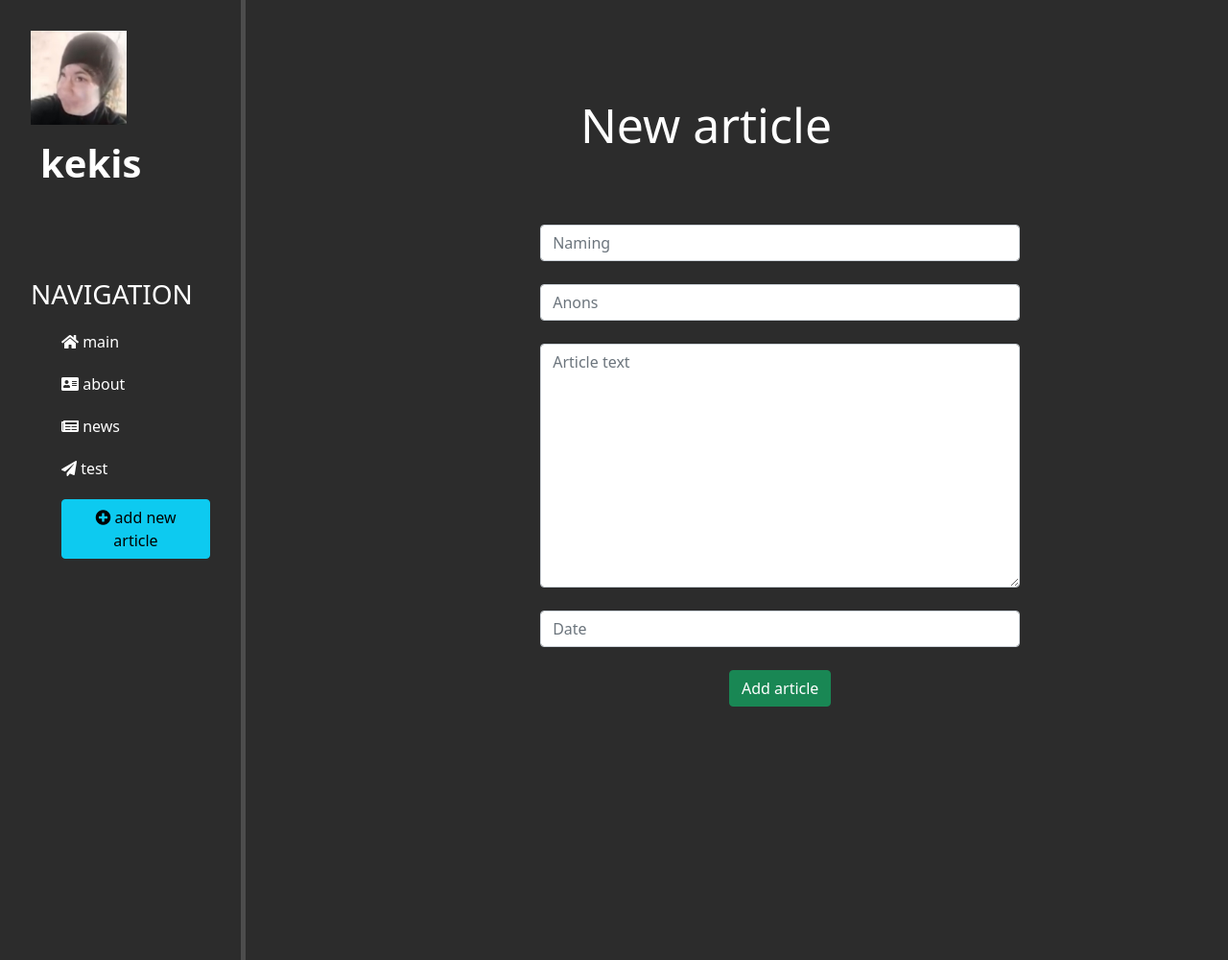
After one commit to m1kshoj/djangoTest, a Django app: page /news/create in a window 1280 px wide. The commit adds this page. Shown: the whole page at 96% size. Run offline with Django 4.2, Linux system fonts and the light colour scheme; some libraries are stand-ins or nearby versions.

Commit message:
db form for django admin

```diff
--- a/firstPr/main/static/main/css/main.css
+++ b/firstPr/main/static/main/css/main.css
@@ -4,10 +4,10 @@ body {
 
 aside {
     float: left;
-    background: #181818;
+    background: #1818181;
     width: 20%;
     padding: 2.5%;
-    height: 100vh;
+    height: 125vh;
     color: #fff;
     border-right: 5px solid #4d4d4d;
 }
@@ -31,7 +31,9 @@ aside h3 {
 }
 
 a{text-decoration: none;}
+
 aside ul{list-style:none}
+
 aside ul li{
     color: #fff;
     display: block;
@@ -62,3 +64,9 @@ main .features p {max-width:400px; margin: 20px auto}
     margin: 15px 34%;
     text-align: left;
 }
+
+form {
+    margin-left: 32%;
+    width: 500px;
+    margin-top: 50px;
+}
--- a/firstPr/main/templates/main/layout.html
+++ b/firstPr/main/templates/main/layout.html
@@ -17,11 +17,11 @@
         <span class="logo">kekis</span>
         <h3>NAVIGATION</h3>
         <ul>
-            <a href="{% url 'home' %}"><li><i class="fas fa-home"></i>main</li></a>
-            <a href="{% url 'about' %}"><li><i class="fas fa-address-card"></i>about</li></a>
-            <a href="{% url 'news_home' %}"><li><i class="fas fa-paper-plane"></i>news</li></a>
-            <a href=""><li><i class="fas fa-paper-plane"></i>test</li></a>
-
+            <a href="{% url 'home' %}"><li><i class="fas fa-home"></i> main</li></a>
+            <a href="{% url 'about' %}"><li><i class="fas fa-address-card"></i> about</li></a>
+            <a href="{% url 'news_home' %}"><li><i class="fas fa-newspaper"></i> news</li></a>
+            <a href=""><li><i class="fas fa-paper-plane"></i> test</li></a>
+            <a href="{% url 'create' %}"><li><button class="btn btn-info"><i class="fas fa-plus-circle"></i> add new article</button></li></a>
         </ul>
     </aside>
     <main>
--- /dev/null
+++ b/firstPr/news/forms.py
@@ -0,0 +1,27 @@
+from .models import Articles
+from django.forms import ModelForm, TextInput, DateTimeInput, Textarea
+
+
+class ArticleFrom(ModelForm):
+    class Meta:
+        model = Articles
+        fields = ['title', 'anons', 'full_text', 'date']
+
+        widgets = {
+            "title": TextInput(attrs={
+                'class': 'form-control',
+                'placeholder': 'Naming'
+            }),
+            "anons": TextInput(attrs={
+                'class': 'form-control',
+                'placeholder': 'Anons'
+            }),
+            "date": DateTimeInput(attrs={
+                'class': 'form-control',
+                'placeholder': 'Date'
+            }),
+            "full_text": Textarea(attrs={
+                'class': 'form-control',
+                'placeholder': 'Article text'
+            })
+        }
--- a/firstPr/news/models.py
+++ b/firstPr/news/models.py
@@ -1,8 +1,8 @@
 from django.db import models
 
 class Articles(models.Model):
-    title = models.CharField('Naming', max_length=50, default='title')
-    anons = models.CharField('Intro', max_length=250, default='anons')
+    title = models.CharField('Naming', max_length=50)
+    anons = models.CharField('Intro', max_length=250)
     full_text = models.TextField('Text')
     date = models.DateTimeField('Publication date')
 
--- /dev/null
+++ b/firstPr/news/templates/news/create.html
@@ -0,0 +1,18 @@
+{% extends 'main/layout.html'%}
+
+{% block title %}Add article here{% endblock %}
+
+{% block content %}
+    <div class="features">
+        <h1>New article</h1>
+        <form method="post">
+            {% csrf_token %}<br>
+            {{ form.title }}<br>
+            {{ form.anons }}<br>
+            {{ form.full_text }}<br>
+            {{ form.date }}<br>
+            <span>{{ error }}</span>
+            <button class="btn btn-success" type="submit">Add article</button>
+        </form>
+    </div>
+{% endblock %}
--- a/firstPr/news/urls.py
+++ b/firstPr/news/urls.py
@@ -3,4 +3,6 @@ from . import views
 
 urlpatterns = [
     path('', views.news_home, name='news_home'),
+    path('create', views.create, name='create'),
+
 ]
--- a/firstPr/news/views.py
+++ b/firstPr/news/views.py
@@ -1,8 +1,26 @@
-from django.shortcuts import render
+from django.shortcuts import render, redirect
 from .models import Articles
+from .forms import ArticleFrom
 
 
 def news_home(request):
-    news = Articles.objects.order_by('title')
+    news = Articles.objects.order_by('-date')
+    return render(request, 'news/news_home.html', {'news': news})
 
-    return render(request, 'news/news_home.html', {'news': news})
+
+def create(request):
+    error = ''
+    if request.method == 'POST':
+        form = ArticleFrom(request.POST)
+        if form.is_valid():
+            form.save()
+            return redirect('news_home')
+        else:
+            error = 'Wrong form'
+
+    form = ArticleFrom()
+    data = {
+        'form': form,
+        'error': error
+    }
+    return render(request, 'news/create.html', data)
```
